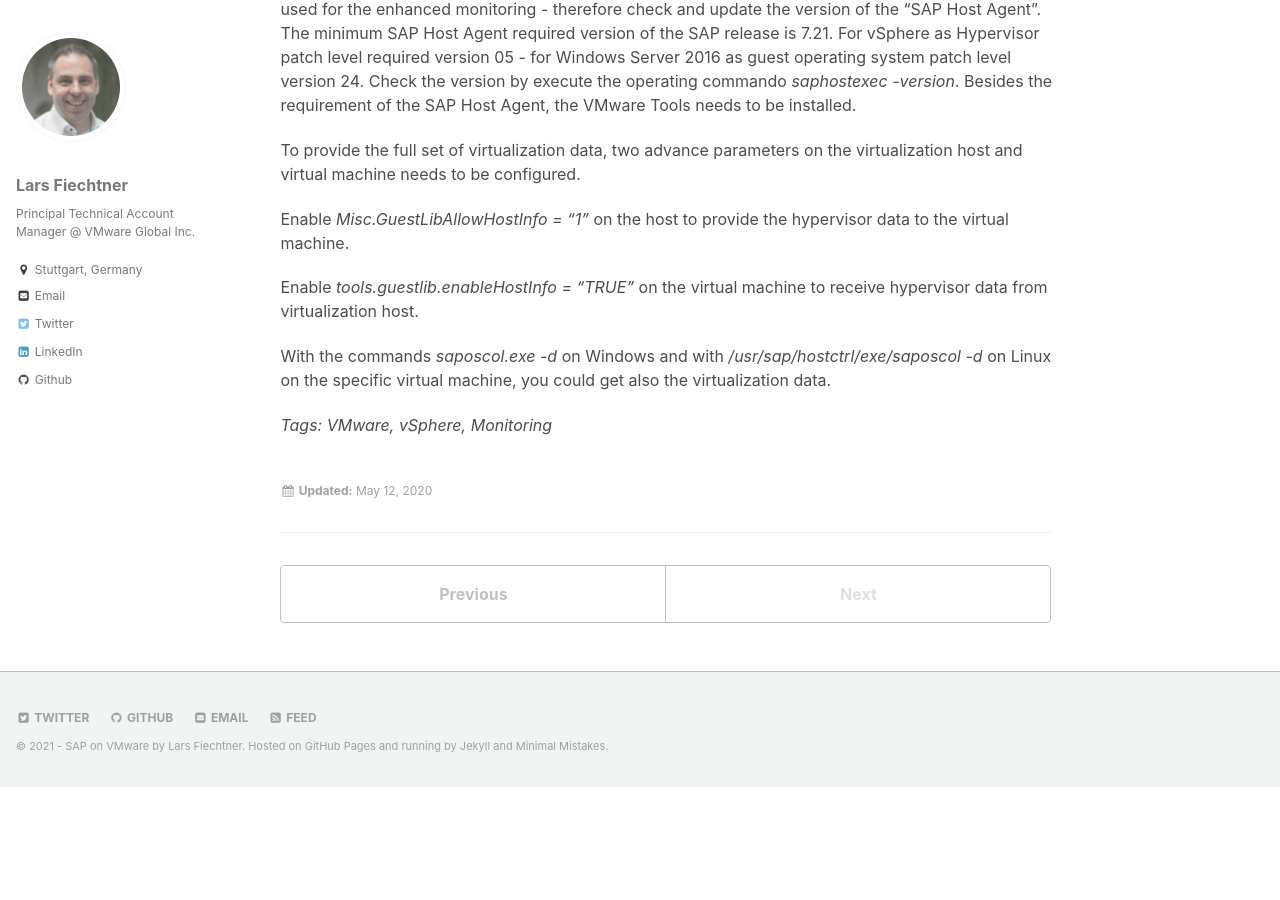
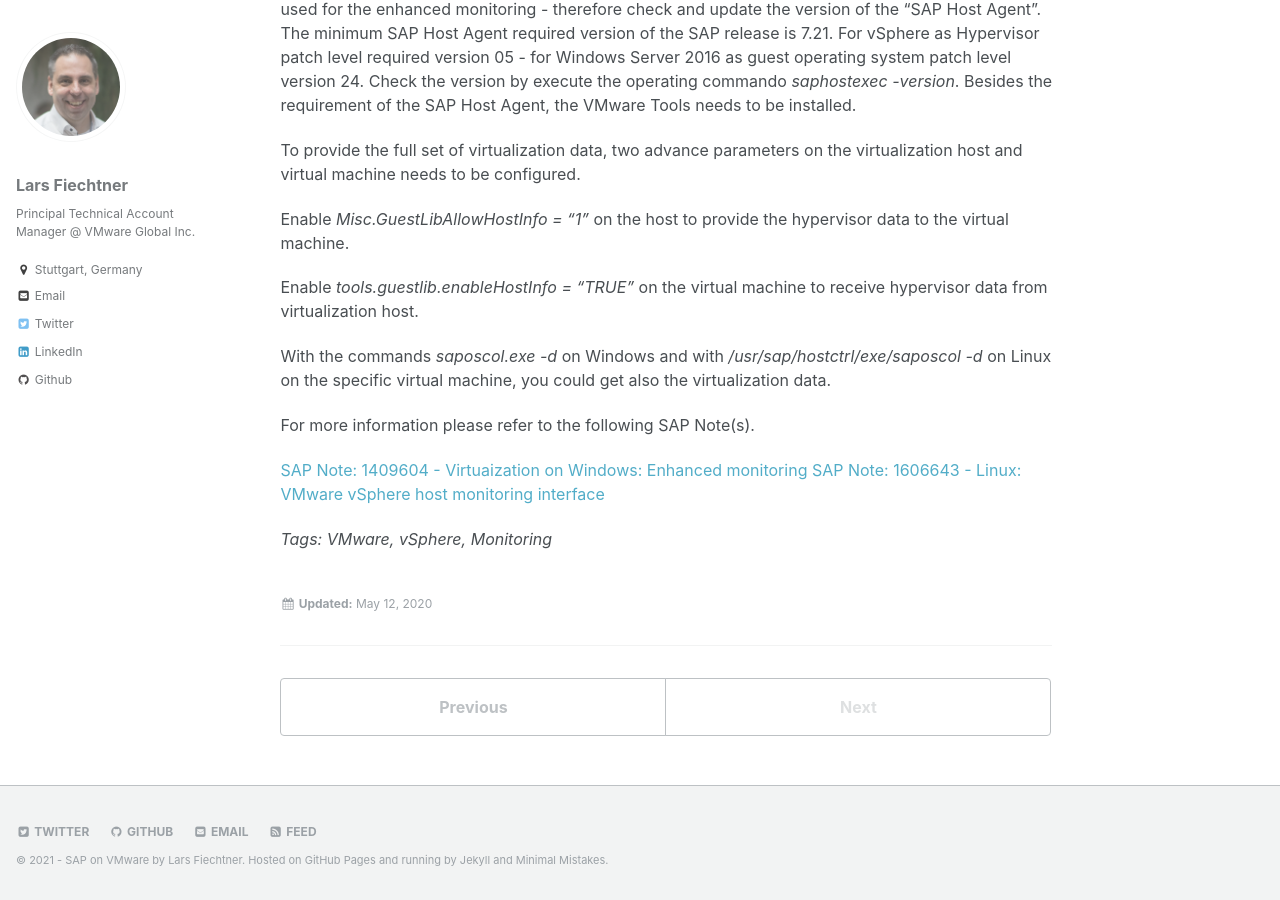
Before and after one commit to saponvmware/saponvmware, a Jekyll site: the page built from _posts/2020-05-12-Enhanced Monitoring.md, in a window 1280 px wide and 900 px high, scrolled down 1080 px. Built offline with Jekyll 4.4.1, drawn with Linux system fonts in a browser that asks for light colours; before the commit the page ends 1867 px from its top, so only the background shows below that.

Commit message:
Update 2020-05-12-Enhanced Monitoring.md

```diff
--- a/_posts/2020-05-12-Enhanced Monitoring.md
+++ b/_posts/2020-05-12-Enhanced Monitoring.md
@@ -26,4 +26,9 @@ Enable *tools.guestlib.enableHostInfo = "TRUE"* on the virtual machine to receiv
 
 With the commands *saposcol.exe -d* on Windows and with */usr/sap/hostctrl/exe/saposcol -d* on Linux on the specific virtual machine, you could get also the virtualization data.
 
+For more information please refer to the following SAP Note(s).
+
+[SAP Note: 1409604 - Virtuaization on Windows: Enhanced monitoring](https://launchpad.support.sap.com/#/notes/1409604)
+[SAP Note: 1606643 - Linux: VMware vSphere host monitoring interface](https://launchpad.support.sap.com/#/notes/1606643)
+
 *Tags: VMware, vSphere, Monitoring*
```
